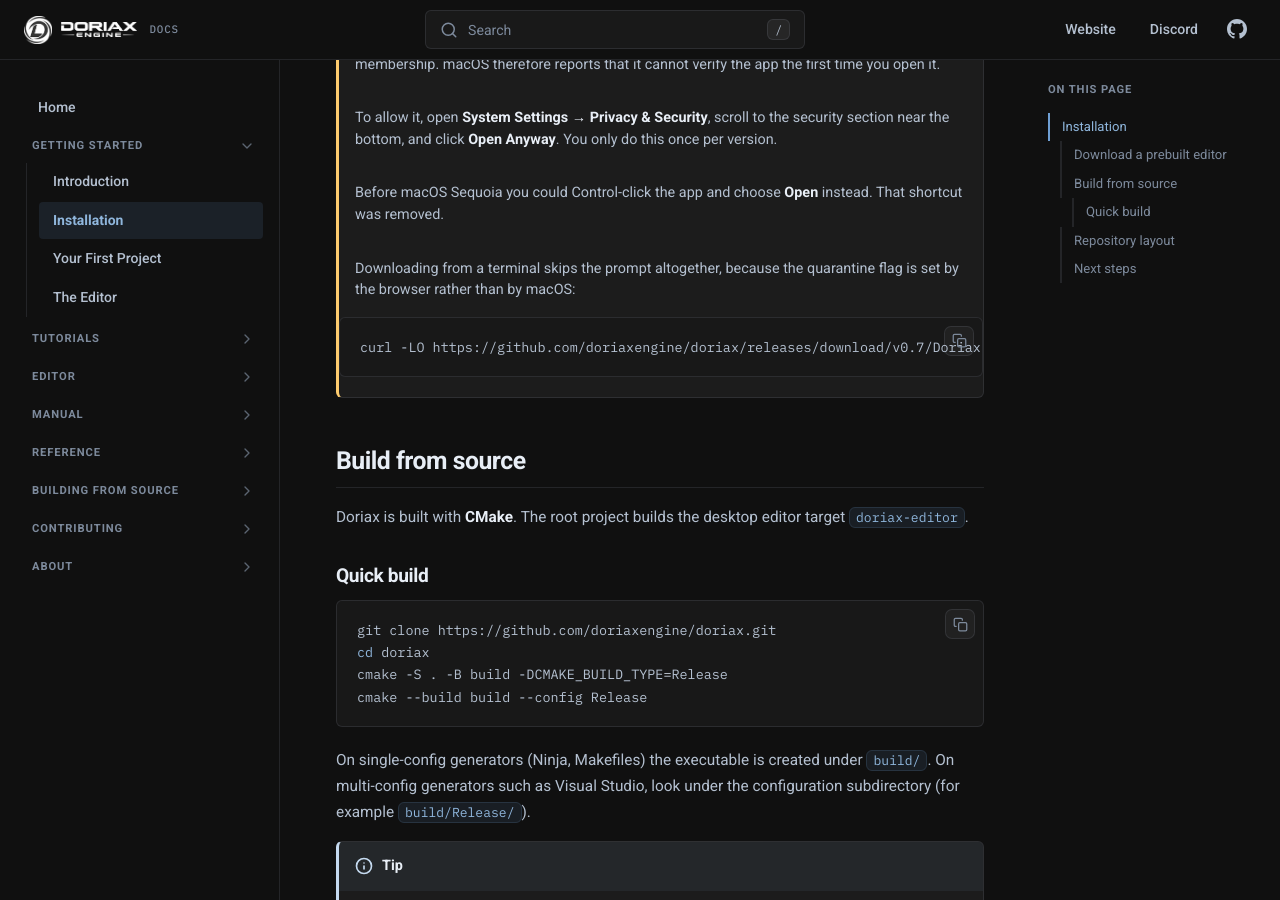
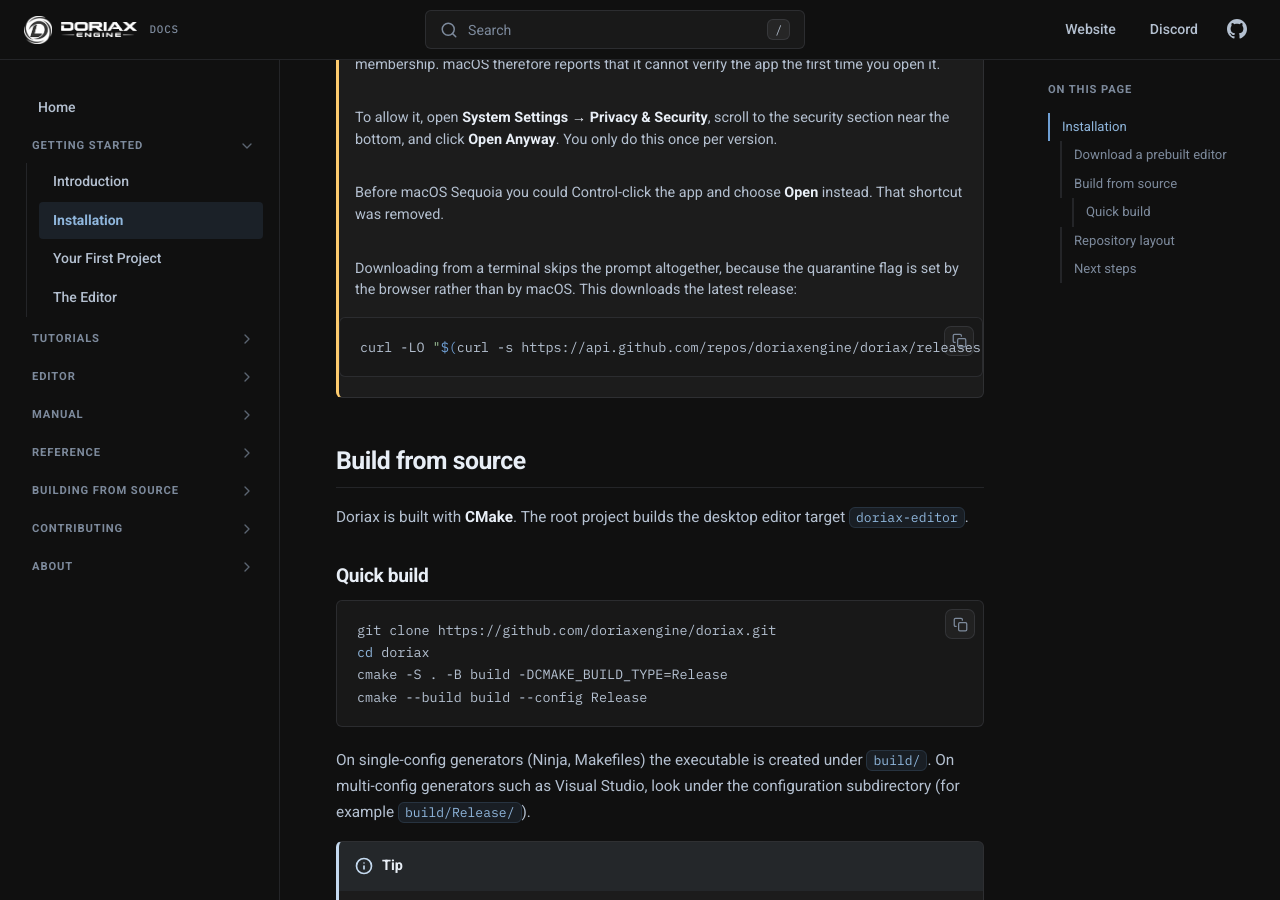
Before and after one commit to doriaxengine/doriax-docs, an MkDocs documentation site: the page built from docs/getting-started/installation.md, in a window 1280 px wide and 900 px high, scrolled down 1647 px. Built offline with MkDocs 1.6.1, drawn with Linux system fonts in a browser that asks for light colours; comment, search, counter and statistics services are not loaded.

Commit message:
Doc downloading the latest macOS release from a terminal

````diff
--- a/docs/getting-started/installation.md
+++ b/docs/getting-started/installation.md
@@ -75,10 +75,10 @@ chmod +x doriax-editor
     shortcut was removed.
 
     Downloading from a terminal skips the prompt altogether, because the quarantine flag
-    is set by the browser rather than by macOS:
+    is set by the browser rather than by macOS. This downloads the latest release:
 
     ```bash
-    curl -LO https://github.com/doriaxengine/doriax/releases/download/v0.7/Doriax-v0.7-macos-universal.dmg
+    curl -LO "$(curl -s https://api.github.com/repos/doriaxengine/doriax/releases/latest | grep -o 'https://[^"]*macos-universal\.dmg')"
     ```
 
 ## Build from source
````
